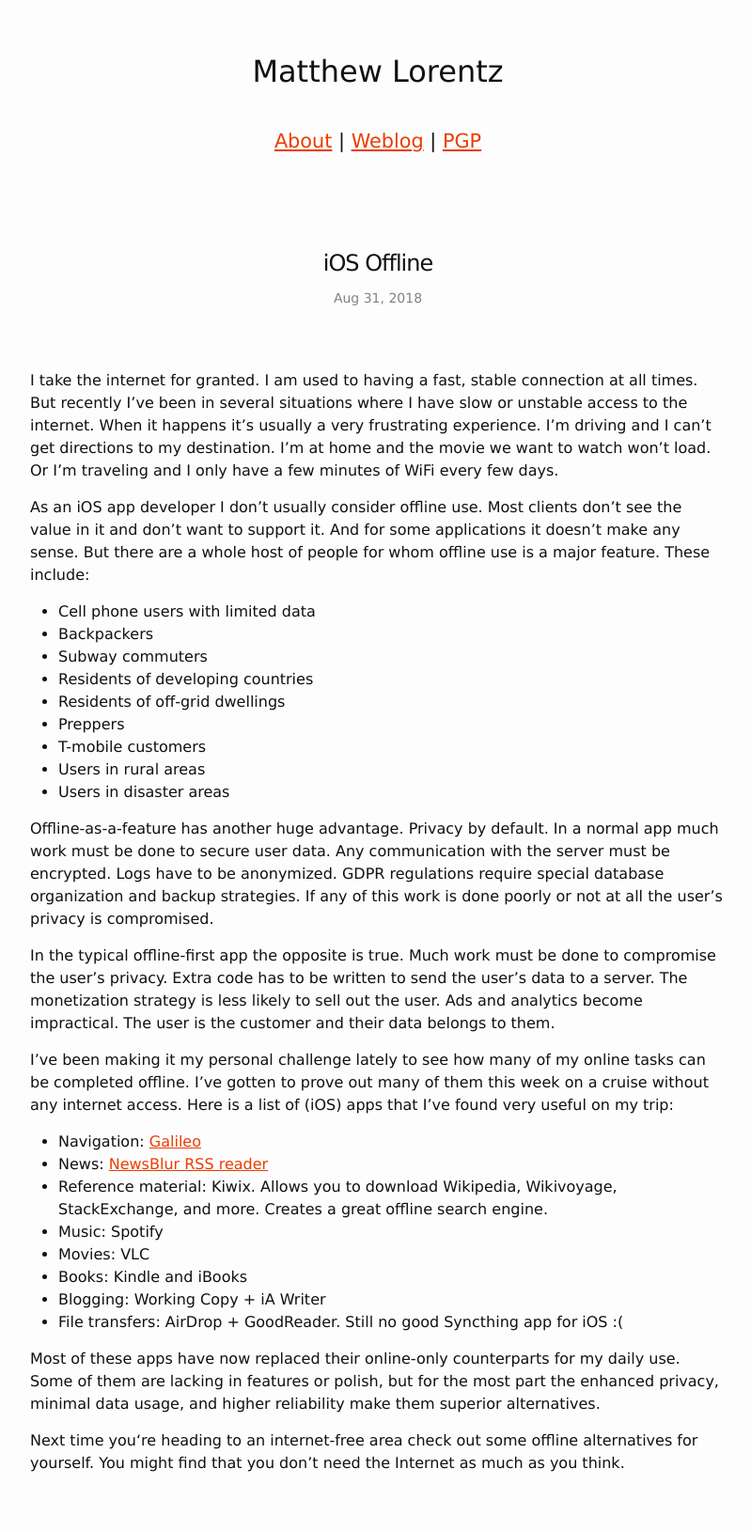
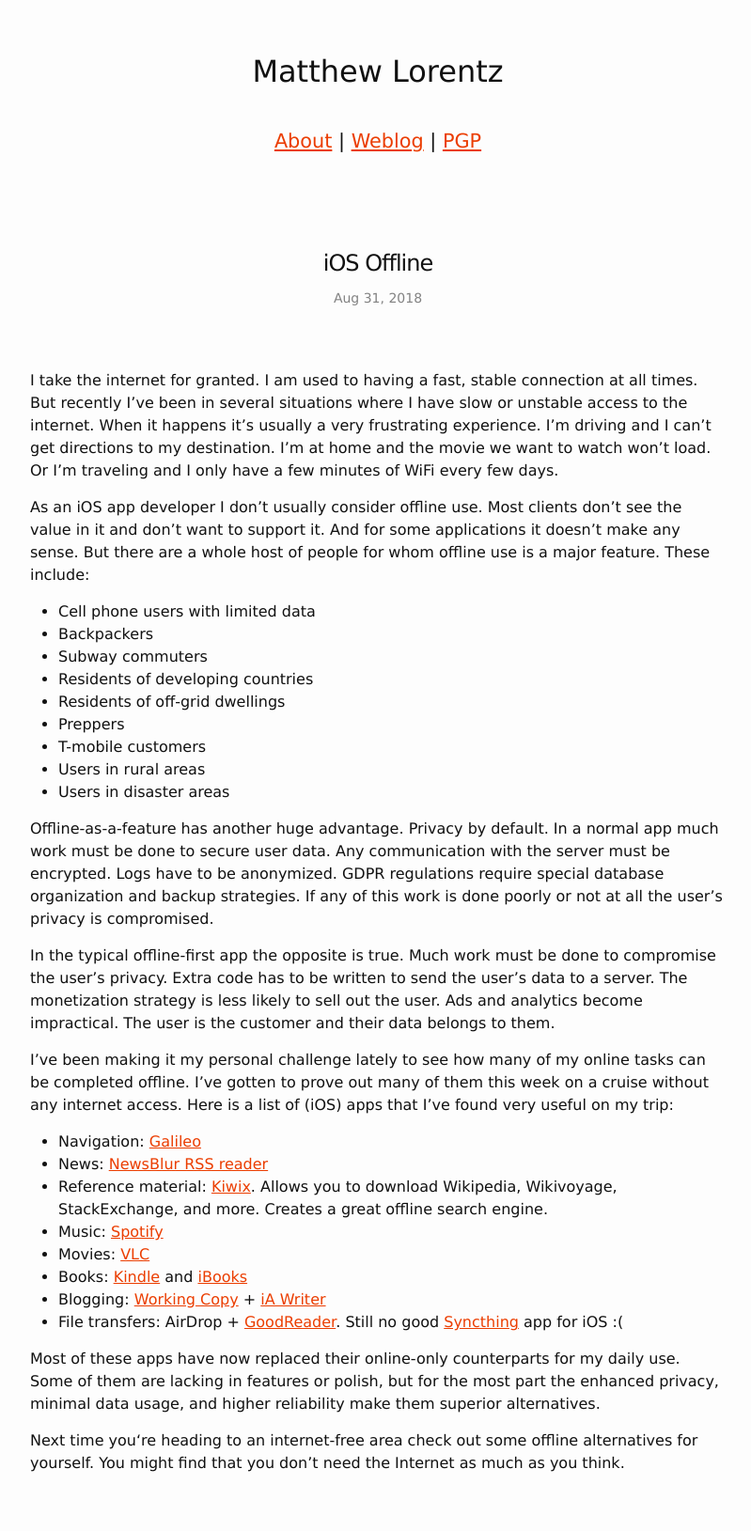
Before and after one commit to mplorentz/mplorentz.github.com, a Jekyll site: the page built from _posts/2018-08-31-ios-offline.md, in a window 1280 px wide. Shown: the whole page at 94% size, without its empty margins (238-1037 px from the left). Built offline with Jekyll 4.4.1, drawn with Linux system fonts in a browser that asks for light colours; part of the change alters nothing that is shown.

```diff
--- a/_posts/2018-08-31-ios-offline.md
+++ b/_posts/2018-08-31-ios-offline.md
@@ -27,12 +27,12 @@ I've been making it my personal challenge lately to see how many of my online ta
 
 * Navigation: [Galileo](https://itunes.apple.com/us/app/galileo-offline-maps-and-nav/id321745474?mt=8)
 * News: [NewsBlur RSS reader](https://itunes.apple.com/us/app/newsblur/id463981119?mt=8)
-* Reference material: Kiwix. Allows you to download Wikipedia, Wikivoyage, StackExchange, and more. Creates a great offline search engine.
-* Music: Spotify
-* Movies: VLC
-* Books: Kindle and iBooks
-* Blogging: Working Copy + iA Writer
-* File transfers: AirDrop + GoodReader. Still no good Syncthing app for iOS :(
+* Reference material: [Kiwix](https://itunes.apple.com/us/app/kiwix/id997079563?mt=8). Allows you to download Wikipedia, Wikivoyage, StackExchange, and more. Creates a great offline search engine.
+* Music: [Spotify](https://itunes.apple.com/us/app/spotify-music/id324684580?mt=8)
+* Movies: [VLC](https://itunes.apple.com/us/app/vlc-for-mobile/id650377962?mt=8)
+* Books: [Kindle](https://itunes.apple.com/us/app/amazon-kindle/id302584613?mt=8) and [iBooks](https://itunes.apple.com/us/app/ibooks/id364709193?mt=8)
+* Blogging: [Working Copy](https://itunes.apple.com/us/app/working-copy/id896694807?mt=8) + [iA Writer](https://itunes.apple.com/us/app/ia-writer/id775737172?mt=8)
+* File transfers: AirDrop + [GoodReader](https://itunes.apple.com/us/app/goodreader/id777310222?mt=8). Still no good [Syncthing](https://syncthing.net) app for iOS :(
 
 Most of these apps have now replaced their online-only counterparts for my daily use. Some of them are lacking in features or polish, but for the most part the enhanced privacy, minimal data usage, and higher reliability make them superior alternatives.
 
```
